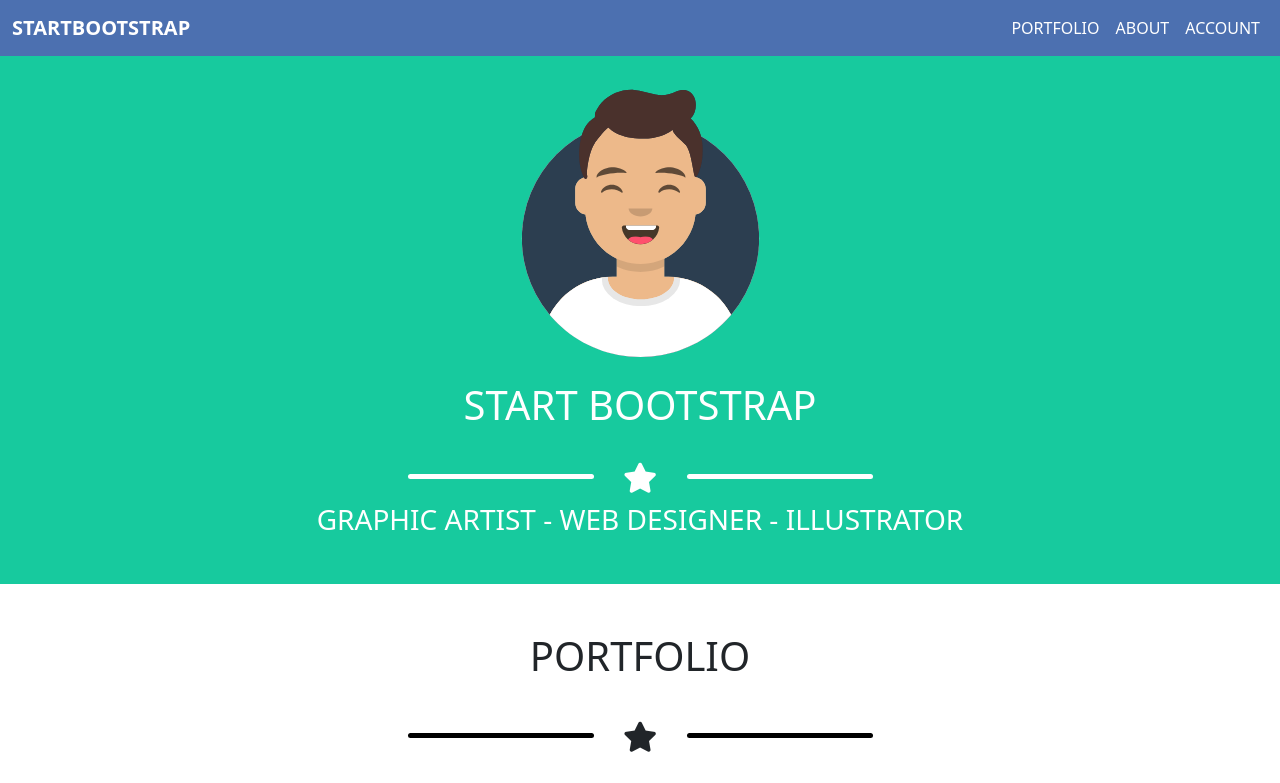
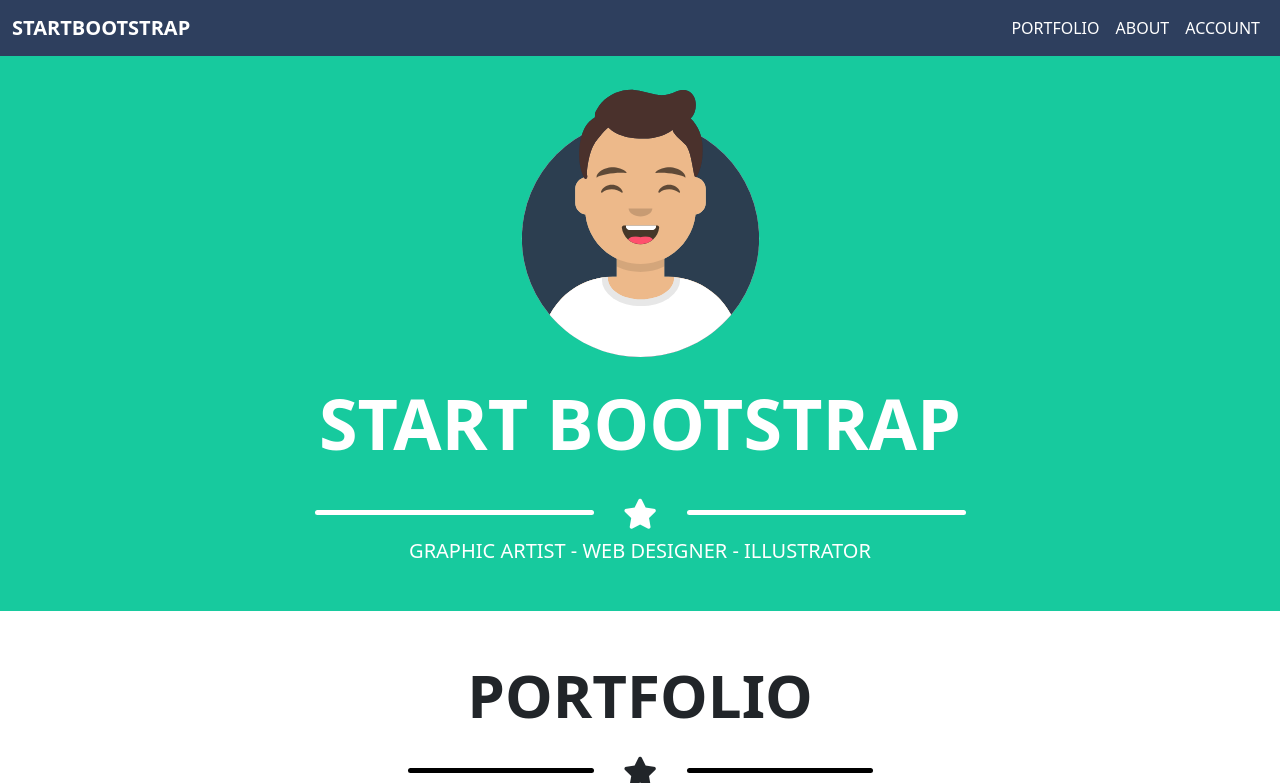
Before and after one commit to santocaridi99/html-css-bootstrap-freelancer, a plain HTML site: page index.html in a window 1280 px wide. Shown: the top 783 px of the page. Drawn offline with nearby package versions, Linux system fonts and the light colour scheme.

Commit message:
fine esercizio

```diff
--- a/css/style.css
+++ b/css/style.css
@@ -1,15 +1,23 @@
 .menta{
     background-color: #17ca9e;
-}
-
-.colornav{
-    background-color:#4c70b0;
 }
 
 .white{
     color: white;
 }
+.description>h3{
+    font-size: 20px;
+}
 
+.bigchar{
+    font-size: 70px;
+    font-weight: bold;
+}
+
+.mediumchar{
+    font-size: 60px;
+    font-weight: 600;
+}
 
 .item{
     height: 50px;
@@ -21,7 +29,7 @@
 }
 
 .blu-elef{
-    background-color:#4c70b0;
+    background-color:#384f78;
 }
 
 .white>p>span{
@@ -29,7 +37,7 @@
 }
 
 .bscuro{
-    background-color: #2d559b;
+    background-color: #2e3f5e;
 }
 
 .fa-copyright{
@@ -124,8 +132,8 @@
    opacity: 1;
    border-radius: 5px;
    top: 5px;
+}
 
-}
 .item-linea-nera{
     position: relative;
 }
@@ -144,3 +152,17 @@
 
 
 /* ------------------------------------ */
+
+@media screen and (max-width: 768px){
+    .bigchar{
+        font-size: 30px;
+    }
+    .mediumchar{
+        font-size: 20px;
+    }
+}
+@media screen and (max-width: 575px){
+    .description>h3{
+        font-size: 13px;
+    }
+}
--- a/index.html
+++ b/index.html
@@ -11,7 +11,9 @@
     <script src="https://cdn.jsdelivr.net/npm/bootstrap@5.0.2/dist/js/bootstrap.bundle.min.js" integrity="sha384-MrcW6ZMFYlzcLA8Nl+NtUVF0sA7MsXsP1UyJoMp4YLEuNSfAP+JcXn/tWtIaxVXM" crossorigin="anonymous"></script>
 </head>
 <body>
-    <nav class="navbar navbar-expand-sm navbar-light colornav">
+   <header>
+       <!-- navbar -->
+     <nav class="navbar navbar-expand-sm navbar-light bscuro">
         <div class="container-fluid flex-row-reverse  flex-sm-row">
           <button class="navbar-toggler" type="button" data-bs-toggle="collapse" data-bs-target="#navbarTogglerDemo01" aria-controls="navbarTogglerDemo01" aria-expanded="false" aria-label="Toggle navigation">
             <span class="navbar-toggler-icon"></span>
@@ -32,6 +34,9 @@
             </div>
         </div>
      </nav>
+   </header>
+   <main>
+       <!-- jumbotron -->
      <div class="container-fluid menta py-4">
         <div class="container">
             <div class="row justify-content-center">
@@ -42,11 +47,11 @@
                 </div>
             </div>
             <div class="text-center white mb-4">
-                <h1>START BOOTSTRAP</h1>
+                <h1 class="bigchar">START BOOTSTRAP</h1>
             </div>
             <div class="row">
                 <div class="d-flex justify-content-center stella">
-                    <div class="col-3 col-lg-2">
+                    <div class="col-3 col-lg-3">
                         <div class="item item-linea"><hr></div>
                     </div>
                     <div class="col-2 col-lg-1">
@@ -54,7 +59,7 @@
                             <i class="white fas fa-star"></i>
                         </div>
                     </div>
-                    <div class="col-3 col-lg-2">
+                    <div class="col-3 col-lg-3">
                         <div class="item item-linea">
                             <hr>
                         </div>
@@ -67,11 +72,12 @@
 
         </div>
      </div>
+       <!-- sezione portfolio -->
      <div class="container-fluid py-4">
         <div class="container">
-            <h1 class="text-center mt-4">PORTFOLIO</h1>
+            <h1 class="mediumchar text-center mt-4">PORTFOLIO</h1>
             <div class="row">
-                <div class="d-flex justify-content-center stella mb-4 mt-4">
+                <div class="d-flex justify-content-center stella mb-4 mt-2">
                     <div class="col-3 col-lg-2">
                         <div class="item item-linea-nera">
                             <hr>
@@ -116,13 +122,14 @@
             </div>
         </div>
      </div>
+       <!-- sezione about -->
      <div class="container-fluid menta px-4 py-4">
         <div class="container py-4">
             <div class="text-center white mt-4 mb-4">
-                <h1>ABOUT</h1>
+                <h1 class="mediumchar">ABOUT</h1>
             </div>
             <div class="row">
-                <div class="d-flex justify-content-center stella mb-4 mt-4">
+                <div class="d-flex justify-content-center stella mb-4">
                     <div class="col-3 col-lg-2">
                         <div class="item item-linea">
                             <hr>
@@ -155,13 +162,14 @@
 
         </div>
      </div>
+       <!-- sezione contatti -->
      <div class="container-fluid py-4">
         <div class="container">
             <div class="text-center contact">
-                <h1>CONTACT ME</h1>
+                <h1 class="mediumchar">CONTACT ME</h1>
             </div>
             <div class="row">
-                <div class="d-flex justify-content-center stella mb-4 mt-4">
+                <div class="d-flex justify-content-center stella mb-4">
                     <div class="col-3 col-lg-2">
                         <div class="item item-linea-nera">
                             <hr>
@@ -190,6 +198,9 @@
 
         </div>
      </div>
+   </main>
+  <footer>
+      <!-- footer di pagina(info sito + copyright) -->
      <div class="container-fluid  blu-elef py-5">
         <div class="container">
             <div class="row justify-content-center">
@@ -227,7 +238,7 @@
             </div>
         </div>
      </div>
-
+  </footer>
 
 </body>
 </html>
```
Lines whose indentation alone changed are shown as unchanged.
